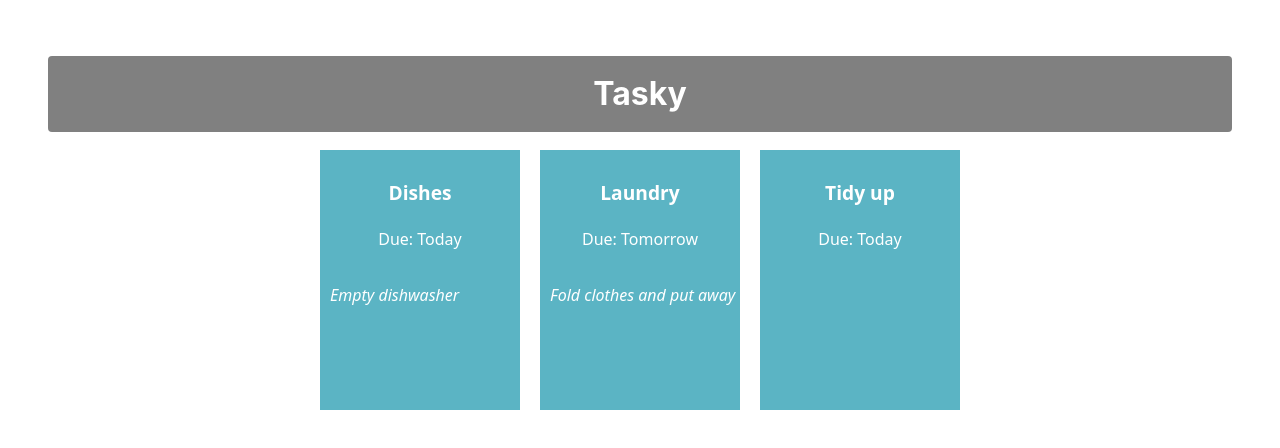
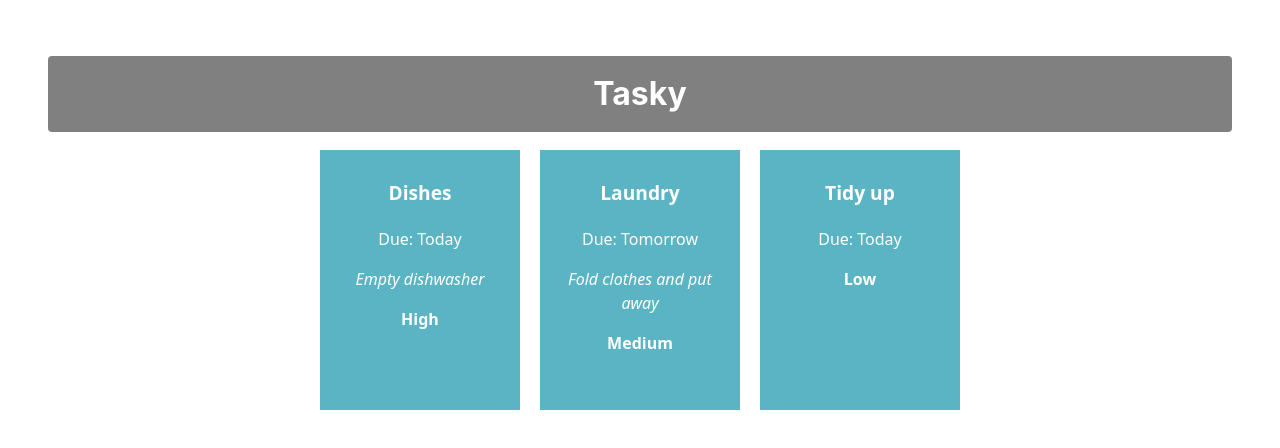
Before and after one commit to AndreyKutasevych/react-basics-labs, a React (Vite) app in the folder tasky/: page / in a window 1280 px wide. Shown: the top 448 px of the page. Built offline with nearby package versions, Linux system fonts and the light colour scheme.

Commit message:
Tasky Lab 2a - Exercise done

```diff
--- a/tasky/src/App.css
+++ b/tasky/src/App.css
@@ -39,5 +39,9 @@
 }
 .description {
   font-style: italic;
-  position: absolute;
+  text-align: center;
 }
+.priority{
+    font-weight: bold;
+    text-align: center;
+}
--- a/tasky/src/App.jsx
+++ b/tasky/src/App.jsx
@@ -9,9 +9,9 @@
 function App() {
       const [ taskState, setTaskState ] = useState({
     tasks: [
-      { id: 1, title:"Dishes", description: "Empty dishwasher", deadline: "Today" },
-      { id: 2, title: "Laundry", description: "Fold clothes and put away", deadline: "Tomorrow" },
-      { id: 3, title: "Tidy up", deadline: "Today" }
+      { id: 1, title:"Dishes", description: "Empty dishwasher", deadline: "Today", priority:"High"},
+      { id: 2, title: "Laundry", description: "Fold clothes and put away", deadline: "Tomorrow", priority:"Medium"},
+      { id: 3, title: "Tidy up", deadline: "Today", priority:"Low" }
     ]
   });
     return (
@@ -22,6 +22,7 @@
       title={task.title}
       description={task.description}
       deadline={task.deadline}
+      priority={task.priority}
       key={task.id}
     />
   ))}
--- a/tasky/src/components/Task.jsx
+++ b/tasky/src/components/Task.jsx
@@ -7,6 +7,7 @@
             <p className="title">{props.title}</p>
             <p>Due: {props.deadline}</p>
             <p className="description">{props.description}</p>
+            <p className="priority">{props.priority}</p>
         </div>
     )
 }
```
